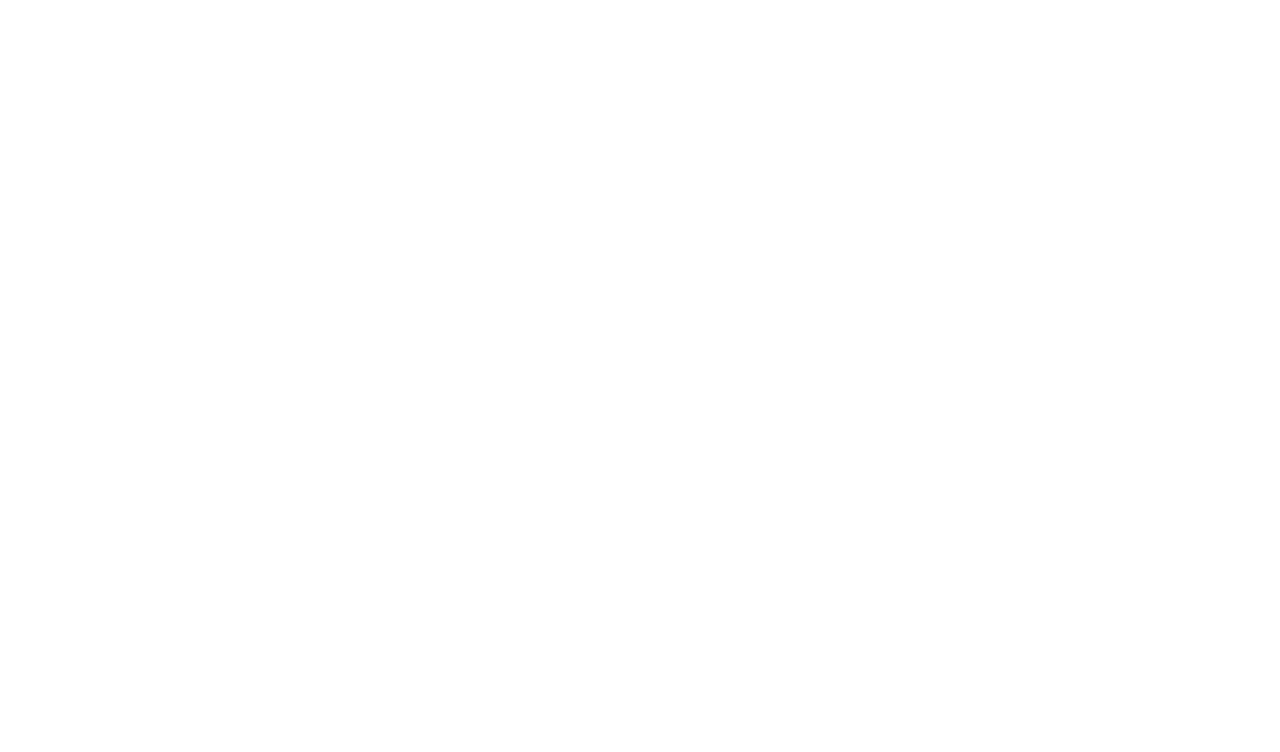
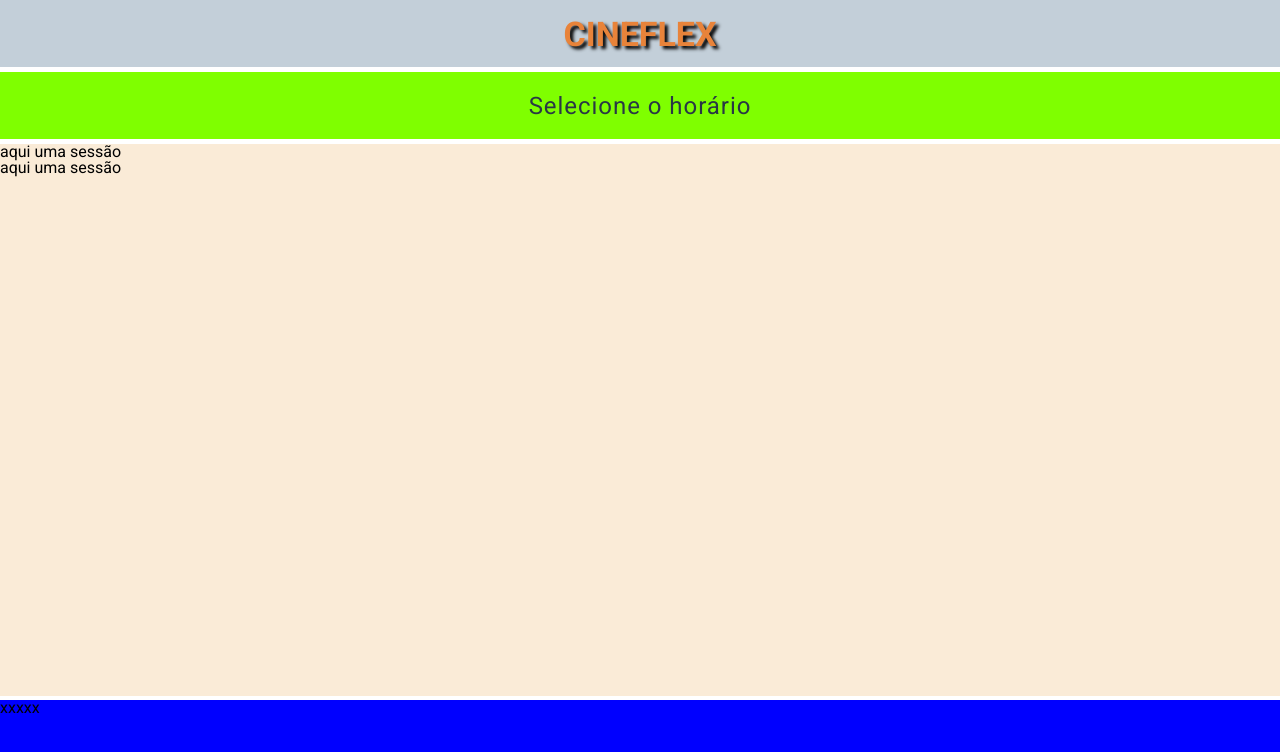
Before and after one commit to samuelmarco-dev/projeto9-cineflex, a React (Create React App) app: page / in a window 1280 px wide. Shown: the top 752 px of the page. Built offline with nearby package versions, Linux system fonts and the light colour scheme.

Commit message:
Layout Tela Inicial

```diff
--- /dev/null
+++ b/src/assets/css/reset.css
@@ -0,0 +1,73 @@
+/* http://meyerweb.com/eric/tools/css/reset/
+   v2.0 | 20110126
+   License: none (public domain)
+*/
+
+html, body, div, span, applet, object, iframe,
+h1, h2, h3, h4, h5, h6, p, blockquote, pre,
+a, abbr, acronym, address, big, cite, code,
+del, dfn, em, img, ins, kbd, q, s, samp,
+small, strike, strong, sub, sup, tt, var,
+b, u, i, center,
+dl, dt, dd, ol, ul, li,
+fieldset, form, label, legend,
+table, caption, tbody, tfoot, thead, tr, th, td,
+article, aside, canvas, details, embed,
+figure, figcaption, footer, header, hgroup,
+menu, nav, output, ruby, section, summary,
+time, mark, audio, video {
+	margin: 0;
+	padding: 0;
+	border: 0;
+	font-size: 100%;
+	font: inherit;
+	vertical-align: baseline;
+}
+
+/* HTML5 display-role reset for older browsers */
+article, aside, details, figcaption, figure,
+footer, header, hgroup, menu, nav, section {
+	display: block;
+}
+
+body {
+	line-height: 1;
+}
+
+ol, ul {
+	list-style: none;
+}
+
+blockquote, q {
+	quotes: none;
+}
+
+blockquote:before, blockquote:after,
+q:before, q:after {
+	content: '';
+	content: none;
+}
+
+table {
+	border-collapse: collapse;
+	border-spacing: 0;
+}
+
+*{
+    box-sizing: border-box;
+}
+
+a{
+    text-decoration: none;
+}
+
+a:link,
+a:visited,
+a:active {
+  text-decoration: none;
+  color: inherit;
+}
+
+button{
+	border: none;
+}
--- /dev/null
+++ b/src/assets/css/style.css
@@ -0,0 +1,8 @@
+*{
+    --cor-de-fundo: rgba(255, 255, 255, 1);
+}
+
+body{
+    font-family: 'Roboto', sans-serif;
+    background-color: var(--cor-de-fundo);
+}
--- a/src/components/App.jsx
+++ b/src/components/App.jsx
@@ -1,5 +1,30 @@
+// import { BrowserRouter, Routes, Route } from "react-router-dom";
+
+import Topo from "./Header";
+import TelaInicial from "./TelaInicial";
+import HorarioFilme from "./HorarioFilme";
+
+import "../assets/css/reset.css";
+import "../assets/css/style.css";
+
 function App() {
-    return ( <></> );
+    // {
+    //     // <BrowserRouter>
+    //     //     <Topo />
+    //     //     <Routes>
+    //     //         <Route path="" element={<TelaInicial />}/>
+    //     //         <Route path="" element={<HorarioFilme />}/>
+    //     //     </Routes>
+    //     // </BrowserRouter>
+    // }
+
+    return (
+        <>
+        <Topo />
+        <TelaInicial />
+        <HorarioFilme />
+        </>
+    );
 }
 
 export default App;
--- /dev/null
+++ b/src/components/Header/index.js
@@ -0,0 +1,28 @@
+import styled from "styled-components";
+
+function Topo() {
+    return (
+        <Header>CINEFLEX</Header>
+     );
+}
+
+const Header = styled.header`
+    width: 100%;
+    height: 67px;
+    background-color: rgba(195, 207, 217, 1);
+    position: fixed;
+    top: 0;
+    left: 0;
+    display: flex;
+    justify-content: center;
+    align-items: center;
+    font-family: 'Roboto';
+    font-size: 34px;
+    font-weight: 600;
+    line-height: 40px;
+    text-align: center;
+    color: rgba(232, 131, 58, 1);
+    text-shadow: black 0.1em 0.1em 0.1em;
+`;
+
+export default Topo;
--- /dev/null
+++ b/src/components/HorarioFilme/index.js
@@ -0,0 +1,18 @@
+import "./style.css"
+
+function HorarioFilme() {
+    return (
+        <section className="HorarioFilme">
+            <div className="topo-filmes">Selecione o horário</div>
+            <article>
+                <div className="sessao">
+                    <div>aqui uma sessão</div>
+                    <div>aqui uma sessão</div>
+                </div>
+            </article>
+            <footer>xxxxx</footer>
+        </section>
+    );
+}
+
+export default HorarioFilme;
--- /dev/null
+++ b/src/components/HorarioFilme/style.css
@@ -0,0 +1,40 @@
+.HorarioFilme{
+    width: 100%;
+    height: 100%;
+    position: fixed;
+    top: 67px;
+    left: 0;
+}
+
+.HorarioFilme .topo-filmes{
+    background-color: chartreuse;
+    width: 100%;
+    height: 67px;
+    display: flex;
+    justify-content: center;
+    align-items: center;
+    font-family: 'Roboto';
+    font-size: 24px;
+    font-style: normal;
+    font-weight: 400;
+    line-height: 28px;
+    letter-spacing: 0.04em;
+    text-align: center;
+    color: rgba(41, 56, 69, 1);
+    margin: 5px 0;
+}
+
+.HorarioFilme article{
+    background-color: antiquewhite;
+    height: calc(100% - 248px);
+    overflow-y: scroll;
+}
+
+.HorarioFilme footer{
+    width: 100%;
+    height: 100px;
+    background-color: blue;
+    position: fixed;
+    left: 0;
+    bottom: 0;
+}
--- /dev/null
+++ b/src/components/TelaInicial/index.js
@@ -0,0 +1,39 @@
+import "./style.css"
+
+import imgFilme from "./../../assets/img/img-filme.png"
+
+function TelaInicial() {
+    return (
+        <main className="TelaInicial">
+            <div className="topo">Selecione o filme</div>
+            <section className="conteudo">
+                <figure>
+                    <img src={imgFilme} alt="imagem" />
+                </figure>
+                <figure>
+                    <img src={imgFilme} alt="imagem" />
+                </figure>
+                <figure>
+                    <img src={imgFilme} alt="imagem" />
+                </figure>
+                <figure>
+                    <img src={imgFilme} alt="imagem" />
+                </figure>
+                <figure>
+                    <img src={imgFilme} alt="imagem" />
+                </figure>
+                <figure>
+                    <img src={imgFilme} alt="imagem" />
+                </figure>
+                <figure>
+                    <img src={imgFilme} alt="imagem" />
+                </figure>
+                <figure>
+                    <img src={imgFilme} alt="imagem" />
+                </figure>
+            </section>
+        </main>
+    );
+}
+
+export default TelaInicial;
--- /dev/null
+++ b/src/components/TelaInicial/style.css
@@ -0,0 +1,51 @@
+.TelaInicial{
+    width: 100%;
+    height: 100%;
+    position: fixed;
+    top: 67px;
+    left: 0;
+    overflow-y: scroll;
+    display: none;
+}
+
+.TelaInicial .topo{
+    width: 100%;
+    height: 67px;
+    display: flex;
+    justify-content: center;
+    align-items: center;
+    font-family: 'Roboto';
+    font-size: 24px;
+    font-weight: 400;
+    line-height: 28px;
+    letter-spacing: 0.04em;
+    text-align: center;
+    color: rgba(41, 56, 69, 1);
+    margin: 5px 0;
+}
+
+.TelaInicial .conteudo{
+    width: 100%;
+    margin-bottom: 80px;
+    display: flex;
+    justify-content: center;
+    align-items: center;
+    flex-wrap: wrap;
+}
+
+.TelaInicial .conteudo figure{
+    width: 145px;
+    height: 209px;
+    border-radius: 3px;
+    background-color: rgba(255, 255, 255, 1);
+    box-shadow: 0px 2px 4px 2px rgba(0, 0, 0, 0.1);
+    display: flex;
+    justify-content: center;
+    align-items: center;
+    margin: 7px 20px;
+}
+
+.TelaInicial .conteudo figure img{
+    width: 129px;
+    height: 193px;
+}
```
Also changed, not shown: src/assets/img/img-filme.png (added).
